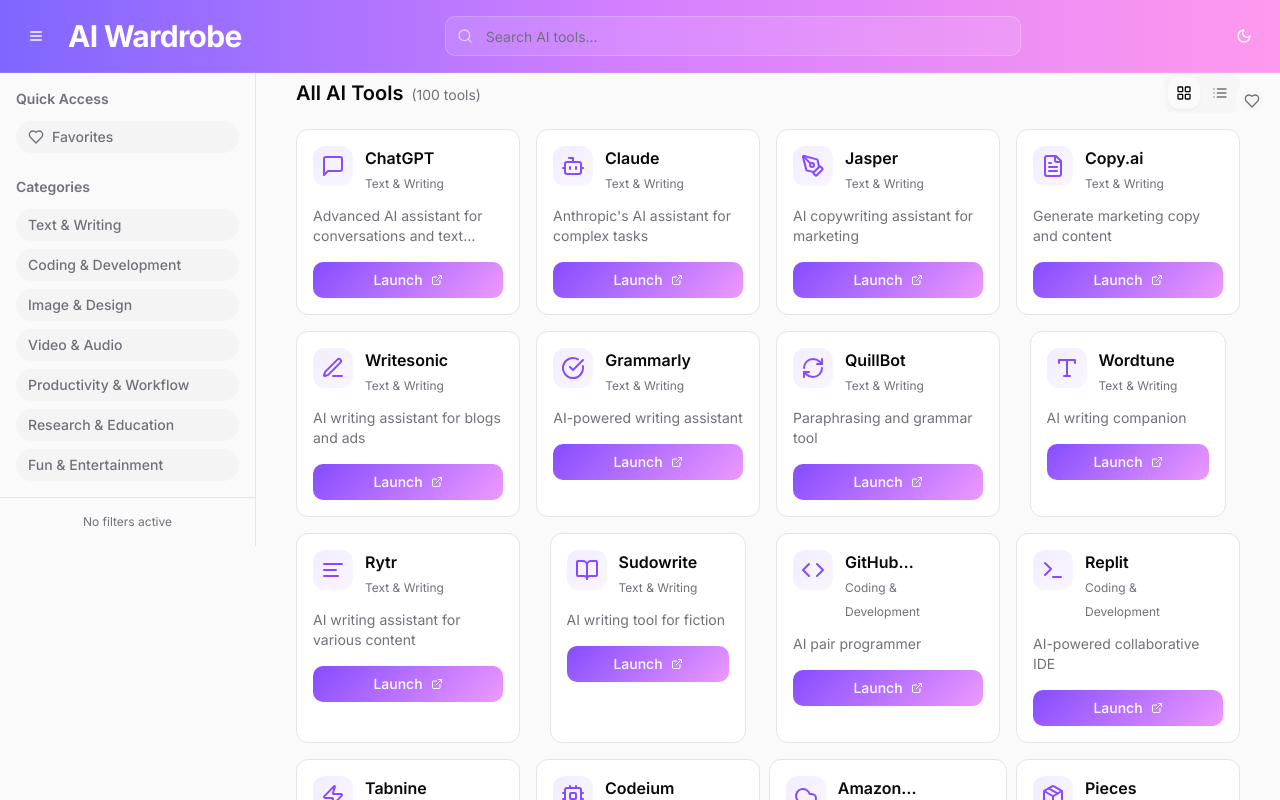
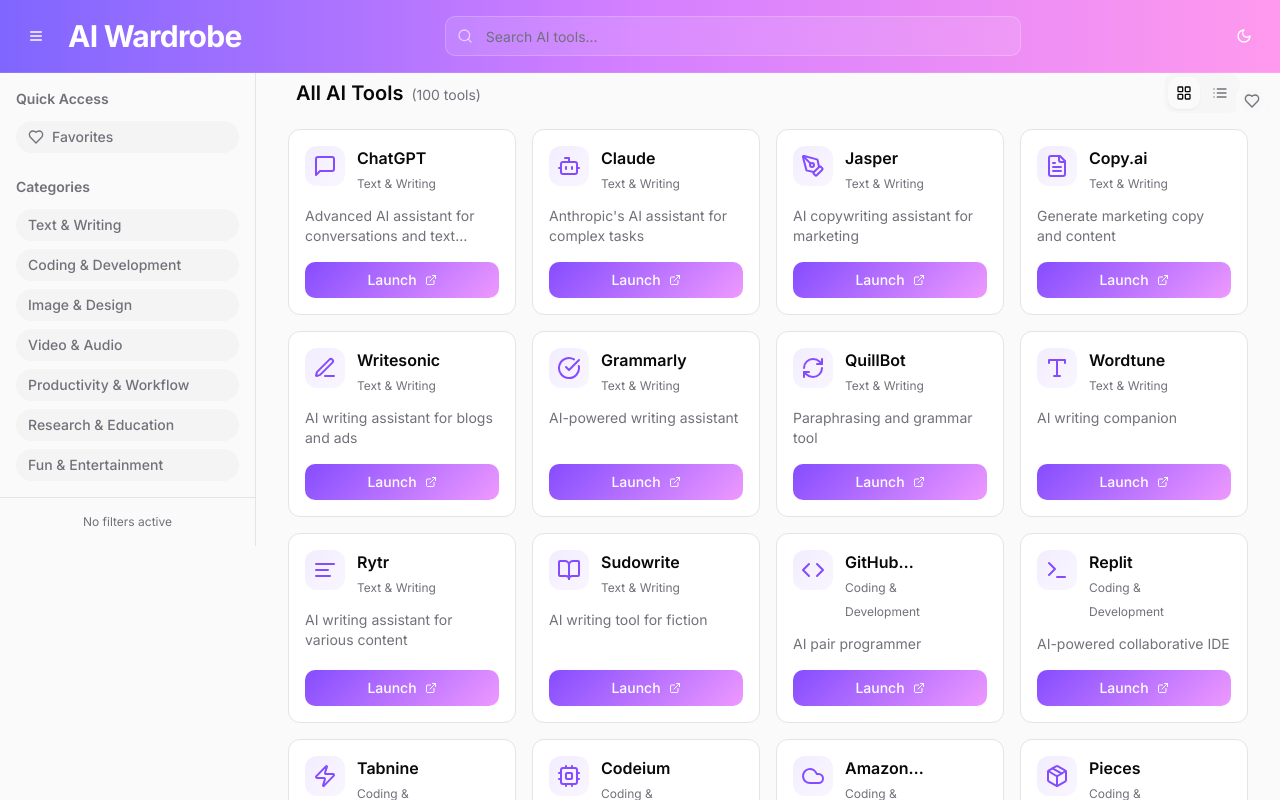
Before and after one commit to Krax007/ai-catalog-nexus, a React (Vite) app: page / in a window 1280 px wide. Shown: the top 800 px of the page. Built offline with nearby package versions, Linux system fonts and the light colour scheme; the HTML template or start-up script is replaced by a standard one.

Commit message:
Fix unequal box sizes and layout spacing

```diff
--- a/src/components/AIToolCard.tsx
+++ b/src/components/AIToolCard.tsx
@@ -64,7 +64,7 @@ export function AIToolCard({ tool, onLaunch, view, isFavorite, onToggleFavorite
   }
 
   return (
-    <div className="ai-card group animate-fade-in">
+    <div className="ai-card group animate-fade-in h-full flex flex-col">
       <div className="absolute top-3 right-3 z-10">
         <button
           onClick={(e) => {
@@ -96,13 +96,13 @@ export function AIToolCard({ tool, onLaunch, view, isFavorite, onToggleFavorite
         </div>
       </div>
 
-      <p className="text-sm text-muted-foreground line-clamp-2 mb-4">
+      <p className="text-sm text-muted-foreground line-clamp-2 mb-4 flex-1">
         {tool.description}
       </p>
 
       <button
         onClick={() => onLaunch(tool)}
-        className="btn-launch w-full text-sm flex items-center justify-center gap-2"
+        className="btn-launch w-full text-sm flex items-center justify-center gap-2 mt-auto"
       >
         Launch
         <ExternalLink className="h-3 w-3" />
--- a/src/pages/Index.tsx
+++ b/src/pages/Index.tsx
@@ -142,7 +142,7 @@ const Index = () => {
                 </p>
               </div>
             ) : (
-              <div className={view === 'compact' ? "flex flex-col gap-3 mb-8 px-2" : "grid grid-cols-1 sm:grid-cols-2 lg:grid-cols-3 xl:grid-cols-4 gap-4 mb-8 justify-items-center px-2"}>
+              <div className={view === 'compact' ? "flex flex-col gap-3 mb-8" : "grid grid-cols-1 sm:grid-cols-2 lg:grid-cols-3 xl:grid-cols-4 gap-4 mb-8"}>
                 {filteredTools.map(tool => (
                   <AIToolCard
                     key={tool.id}
```
